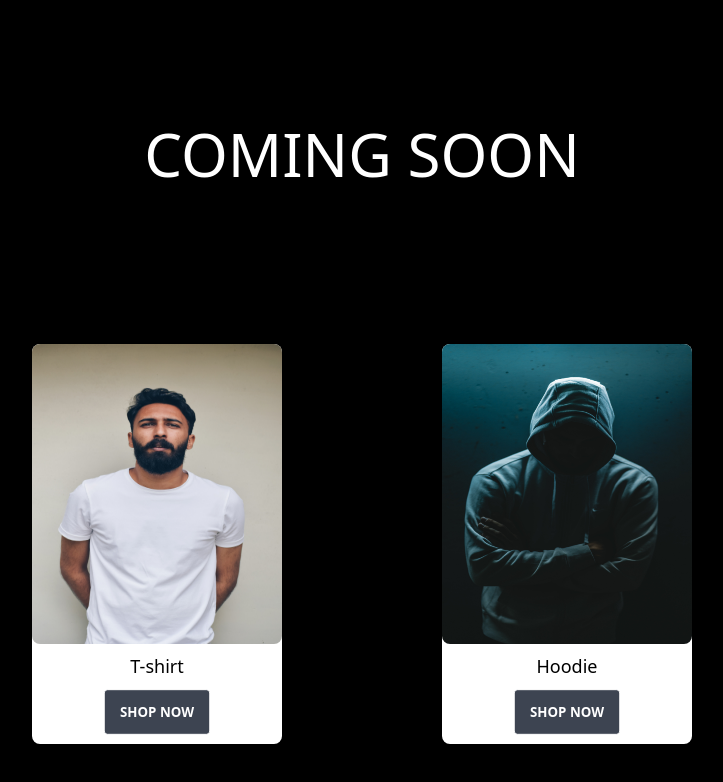
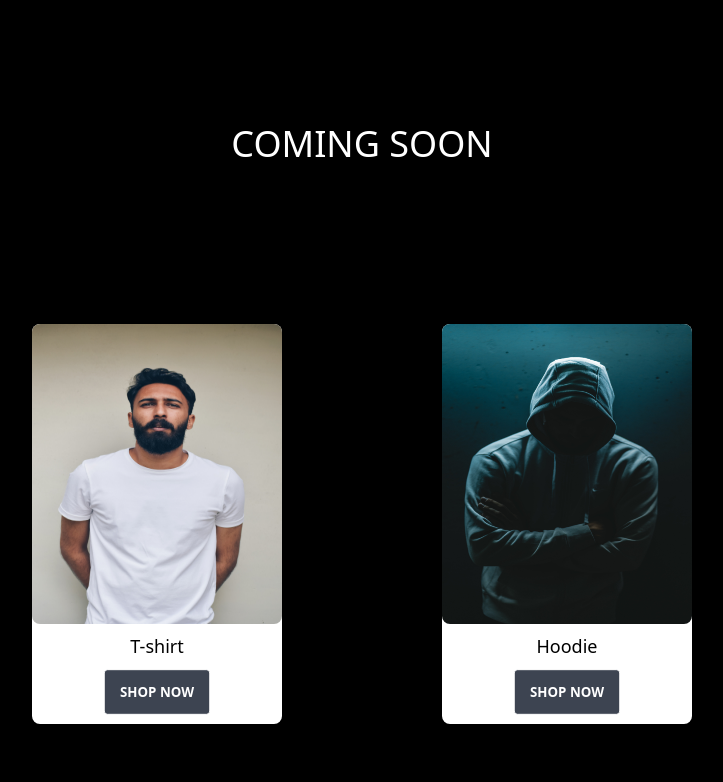
Before and after one commit to Ashutoshkr23/boys-played-well, a Next.js app: page / in a window 1280 px wide. Shown: the part 2696-3478 px from the top of the page, without its empty margins (278-1001 px from the left). Built offline with nearby package versions, Linux system fonts and the light colour scheme.

Commit message:
Respomsive-done

```diff
--- a/src/Component/Merchandise.jsx
+++ b/src/Component/Merchandise.jsx
@@ -46,12 +46,12 @@ function Merchandise() {
   return (
     <div className='py-20 bg-black text-white'>
         <div className='hidden md:block'>
-              <h1 className='text-5xl ml-32 mb-10'>Merchandise</h1>
+              <h1 className='text-5xl ml-20 lg:ml-32 mb-10'>Merchandise</h1>
               <motion.div transition={{ duration: 0.6 }} variants={fadeSlideIn} initial="initial" whileInView="animate" exit="exit" viewport={{ once: false, amount: 0.8 }} className="flex justify-center">
-                  <h1 className='text-6xl  my-20'>COMING SOON</h1>
+                  <h1 className='text-4xl my-20'>COMING SOON</h1>
               </motion.div>
 
-              <div className='mx-24 flex gap-40 justify-center '>
+              <div className='mx-16 lg:mx-24 flex gap-20 lg:gap-40 justify-center '>
                   <div className='merchnadise-card h-[400px] w-[250px] rounded-lg bg-white my-20'>
                       <div className='w-full h-3/4'>
                           <img src="/assets/Images/Merchandise/T-shirt.jpg" alt="T-shirt" className='w-full h-full rounded-lg ' />
```
